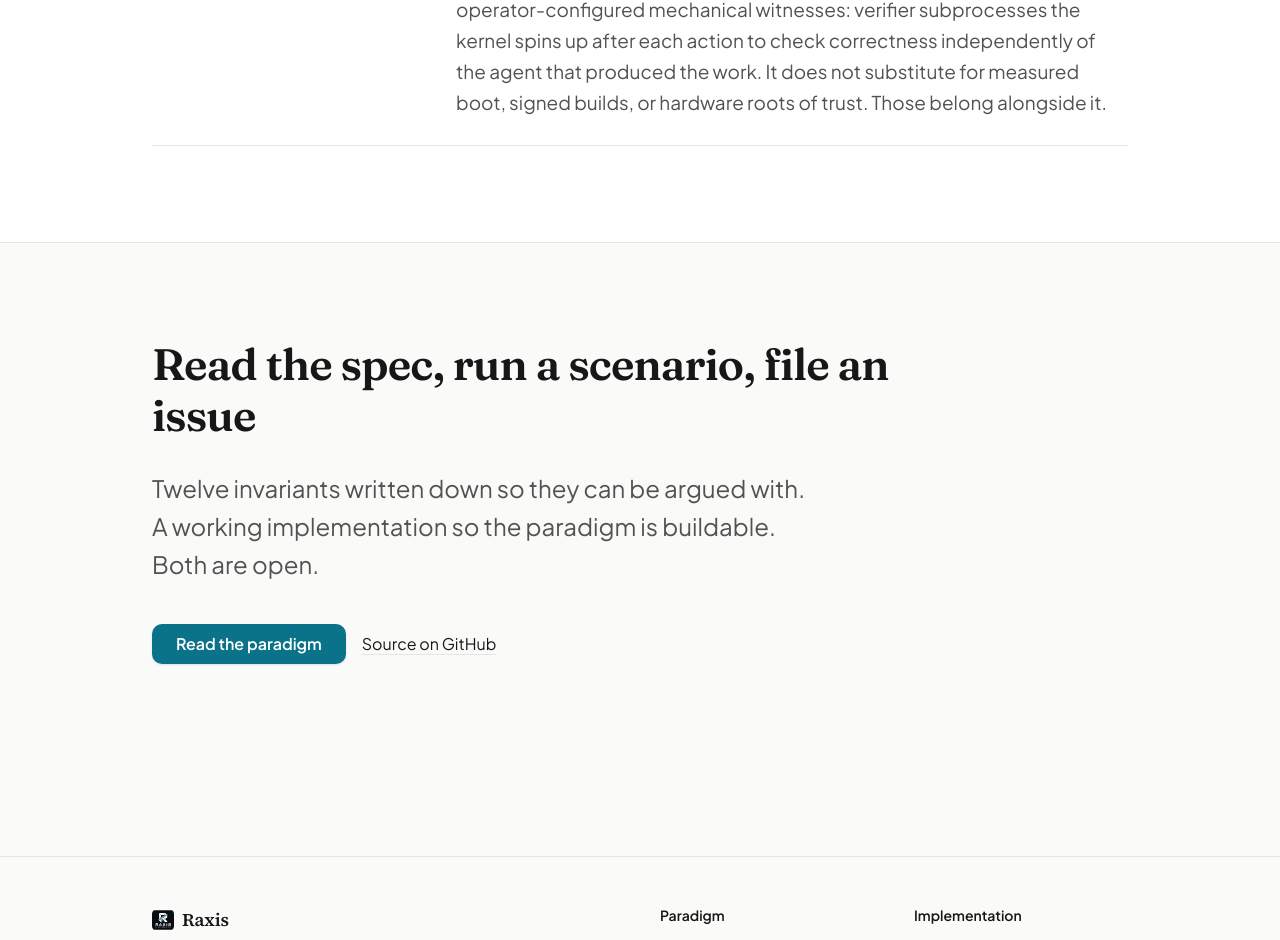
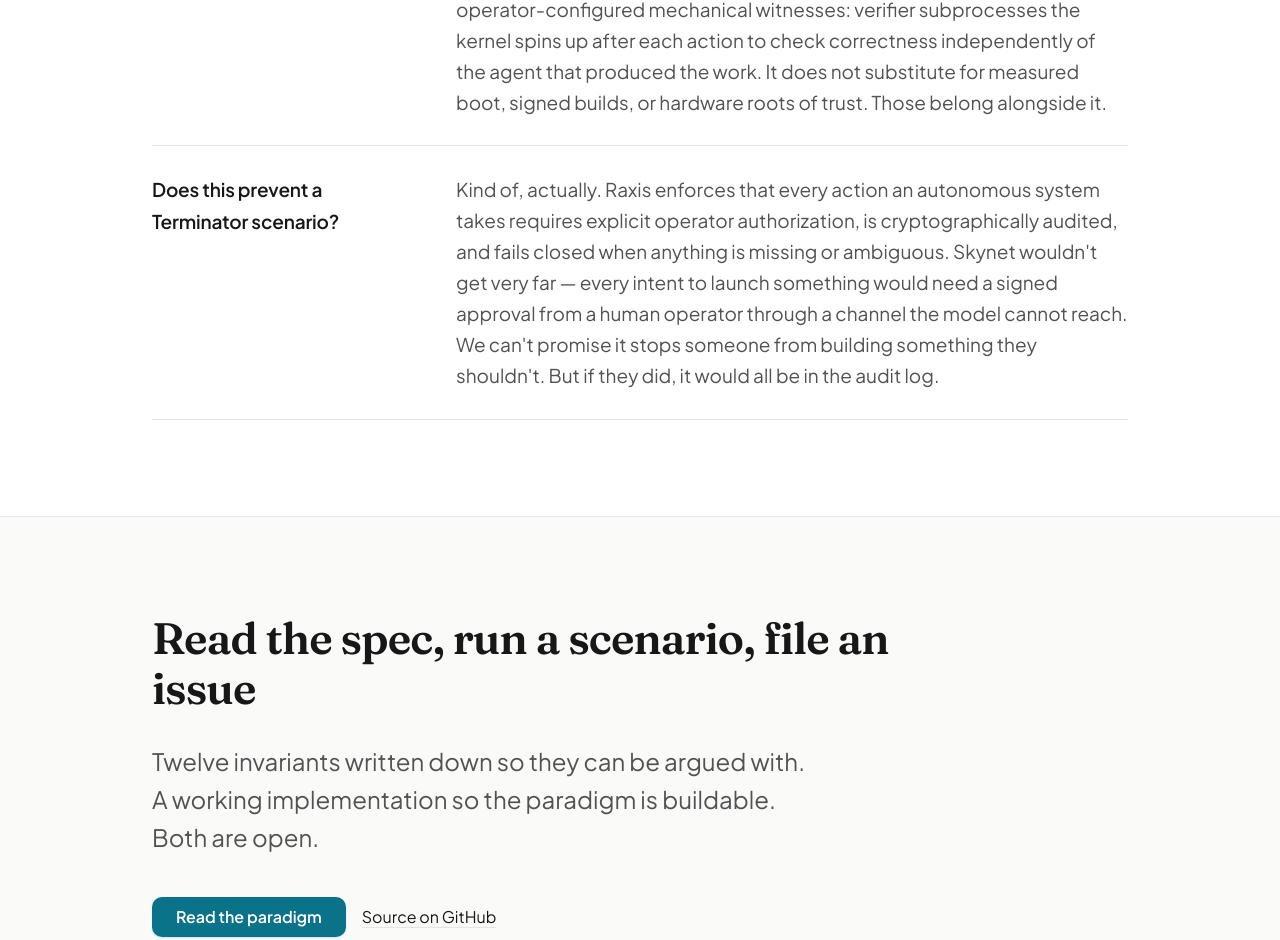
Before and after one commit to chika5105/raxis, a Next.js app: page / in a window 1280 px wide. Shown: the part 6571-7511 px from the top of the page. Built offline with nearby package versions, Linux system fonts and the light colour scheme.

Commit message:
FAQ: add cheeky Terminator note

```diff
--- a/src/app/page.tsx
+++ b/src/app/page.tsx
@@ -398,6 +398,10 @@
       q: "What does it not do?",
       a: "It does not verify the semantic correctness of the agent's output. Tests, code review, and operator approval gates exist for that — the mechanism is operator-configured mechanical witnesses: verifier subprocesses the kernel spins up after each action to check correctness independently of the agent that produced the work. It does not substitute for measured boot, signed builds, or hardware roots of trust. Those belong alongside it.",
     },
+    {
+      q: "Does this prevent a Terminator scenario?",
+      a: "Kind of, actually. Raxis enforces that every action an autonomous system takes requires explicit operator authorization, is cryptographically audited, and fails closed when anything is missing or ambiguous. Skynet wouldn't get very far — every intent to launch something would need a signed approval from a human operator through a channel the model cannot reach. We can't promise it stops someone from building something they shouldn't. But if they did, it would all be in the audit log.",
+    },
   ];
   return (
     <Section bleed title="Common questions">
```
